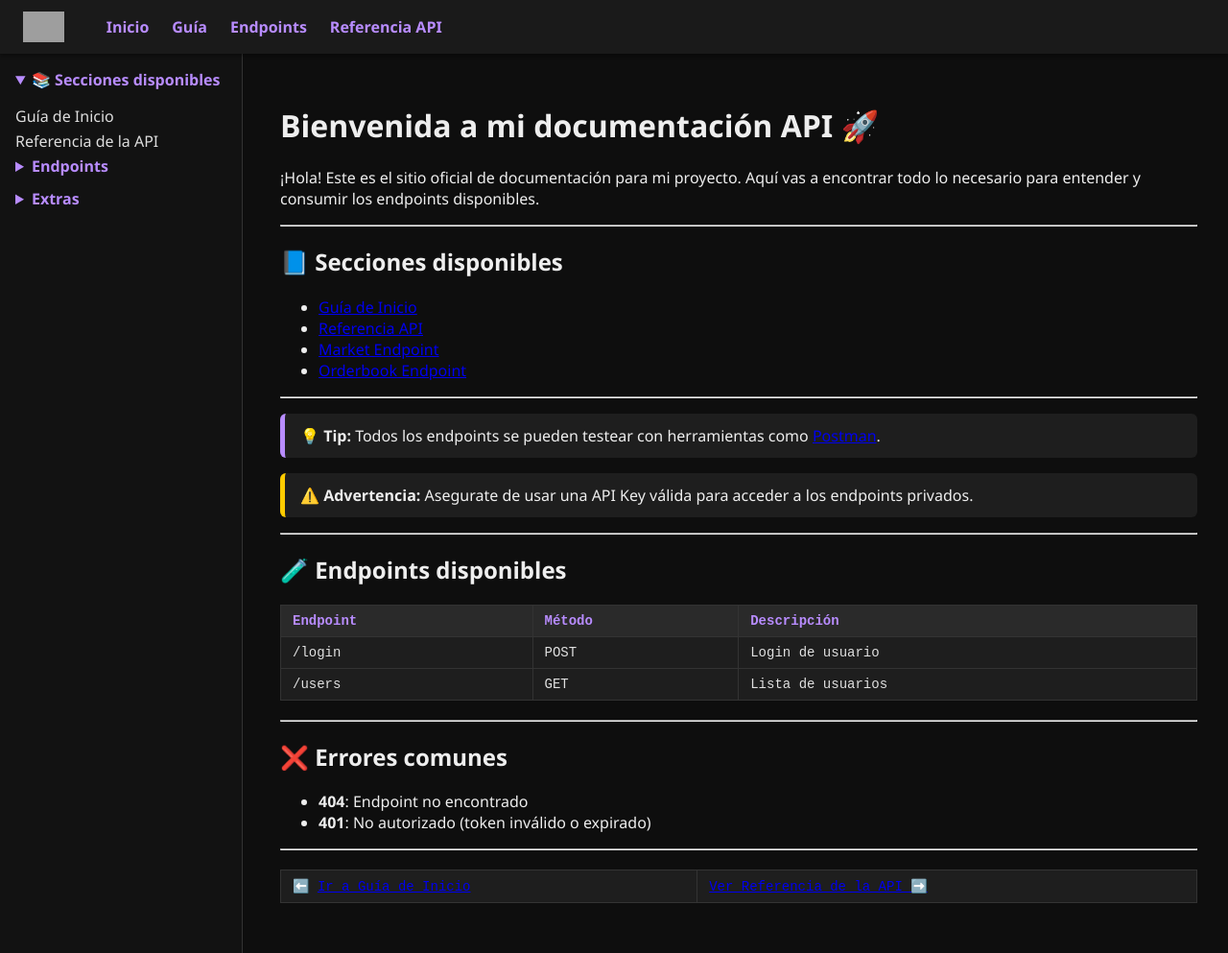
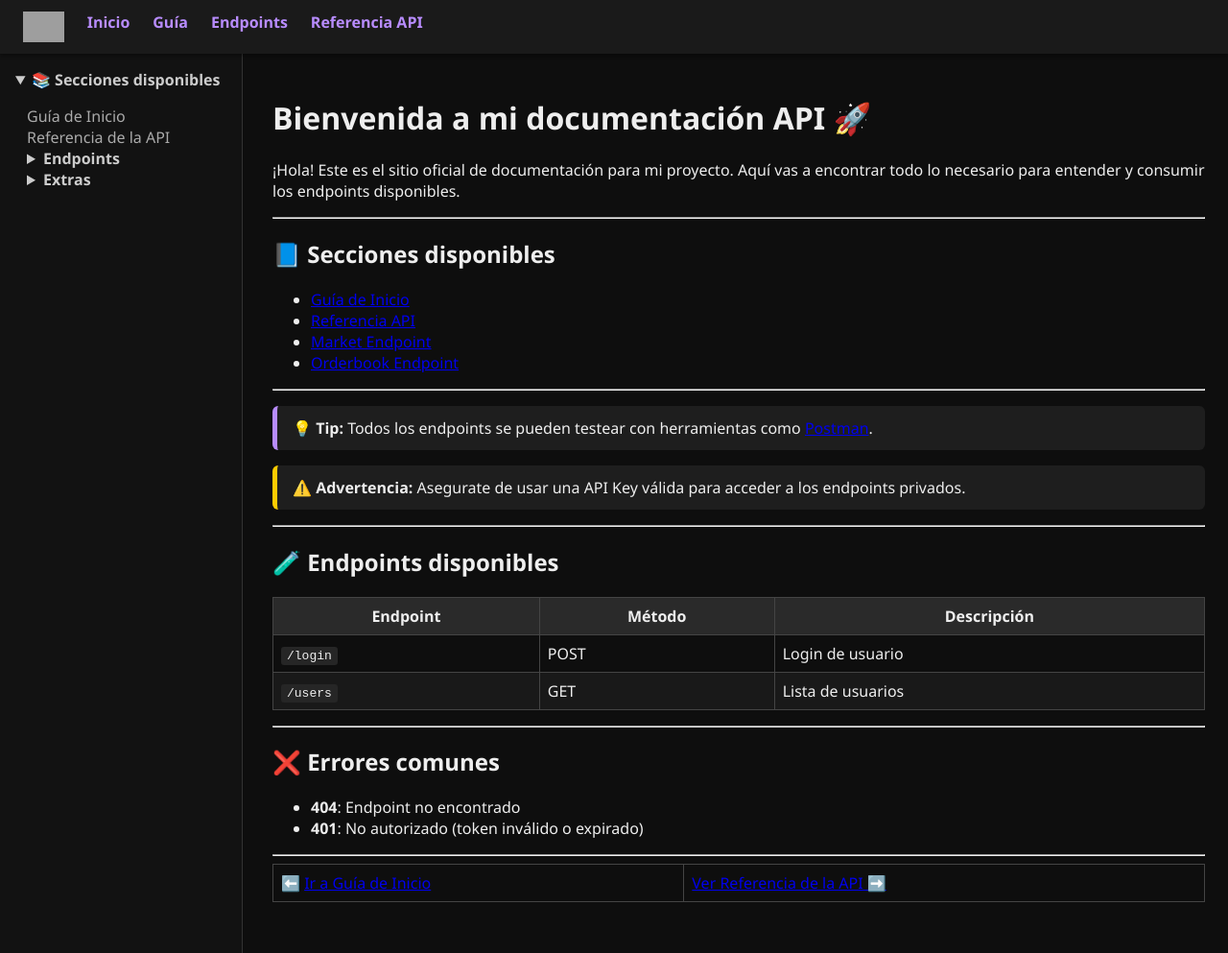
Before and after one commit to lararocha1/lararocha1.github.io, a Jekyll site: the page built from index.md, in a window 1280 px wide and 993 px high. Shown: the whole window at 96% size. Built offline with Jekyll 4.4.1, drawn with Linux system fonts in a browser that asks for light colours; grey boxes are pictures that could not be loaded.

Commit message:
Update style.css

```diff
--- a/assets/css/style.css
+++ b/assets/css/style.css
@@ -1,4 +1,4 @@
-/* General */
+/* === GENERAL === */
 body {
   background-color: #0e0e0e;
   color: #eee;
@@ -7,17 +7,16 @@ body {
   padding: 0;
 }
 
-/* Navbar superior */
+/* === NAVBAR === */
 nav.topnav {
   background-color: #1a1a1a;
   padding: 12px 24px;
   display: flex;
-  align-items: center;
   gap: 24px;
   position: sticky;
   top: 0;
   z-index: 999;
-  box-shadow: 0 2px 4px rgba(0, 0, 0, 0.4);
+  box-shadow: 0 2px 4px rgba(0,0,0,0.4);
 }
 
 nav.topnav a {
@@ -30,20 +29,12 @@ nav.topnav a:hover {
   text-decoration: underline;
 }
 
-/* Logo en navbar */
-.logo-link {
-  display: flex;
-  align-items: center;
-  margin-right: 12px;
+.logo-img {
+  height: 32px;
+  vertical-align: middle;
 }
 
-.logo-img {
-  height: 32px;
-  width: auto;
-  margin-right: 8px;
-}
-
-/* Sidebar lateral */
+/* === SIDEBAR === */
 .sidebar {
   background-color: #121212;
   padding: 16px;
@@ -53,43 +44,37 @@ nav.topnav a:hover {
   border-right: 1px solid #333;
   height: 100vh;
   position: fixed;
-  top: 56px; /* Altura de la navbar */
+  top: 56px;
   left: 0;
   overflow-y: auto;
 }
 
-.sidebar details summary {
-  cursor: pointer;
+.sidebar summary {
+  color: #ccc;
   font-weight: bold;
-  color: #b88cff;
-  margin-bottom: 8px;
 }
 
 .sidebar ul {
   list-style: none;
-  padding-left: 0;
+  padding-left: 12px;
 }
 
-.sidebar ul li {
-  margin: 4px 0;
-}
-
-.sidebar a {
-  color: #ddd;
+.sidebar li a {
+  color: #aaa;
   text-decoration: none;
 }
 
-.sidebar a:hover {
-  text-decoration: underline;
+.sidebar li a:hover {
+  color: #b88cff;
 }
 
-/* Contenido principal */
+/* === CONTENIDO === */
 main.content {
   margin-left: 260px;
-  padding: 32px;
+  padding: 24px;
 }
 
-/* Admonitions */
+/* === ADMONITIONS === */
 .admonition {
   border-left: 5px solid #b88cff;
   background-color: #1e1e1e;
@@ -106,24 +91,74 @@ main.content {
   border-left-color: #ff4444;
 }
 
-/* Tablas tipo técnico */
+/* === CÓDIGO === */
+pre {
+  background-color: #1a1a1a;
+  padding: 12px;
+  overflow-x: auto;
+  border-radius: 4px;
+  font-size: 0.9em;
+}
+
+code {
+  background-color: #262626;
+  padding: 2px 6px;
+  border-radius: 3px;
+  font-family: monospace;
+}
+
+/* === TABLAS === */
 table {
   width: 100%;
   border-collapse: collapse;
-  margin: 20px 0;
-  font-family: monospace;
-  font-size: 14px;
+  margin-bottom: 1em;
 }
 
 th, td {
-  border: 1px solid #333;
-  padding: 8px 12px;
-  text-align: left;
-  background-color: #1e1e1e;
-  color: #e0e0e0;
+  padding: 8px;
+  border: 1px solid #444;
 }
 
 th {
   background-color: #2a2a2a;
-  color: #b88cff;
 }
+
+tr:nth-child(even) {
+  background-color: #191919;
+}
+
+/* === RESPONSIVE: MOBILE === */
+@media screen and (max-width: 768px) {
+  .sidebar {
+    display: none;
+  }
+
+  main.content {
+    margin: 0;
+    padding: 16px;
+  }
+
+  nav.topnav {
+    flex-direction: column;
+    align-items: flex-start;
+    gap: 12px;
+  }
+
+  nav.topnav a {
+    padding: 8px 0;
+  }
+
+  .logo-img {
+    height: 40px;
+  }
+}
+
+@media screen and (max-width: 1024px) {
+  .sidebar {
+    width: 200px;
+  }
+
+  main.content {
+    margin-left: 220px;
+  }
+}
```
